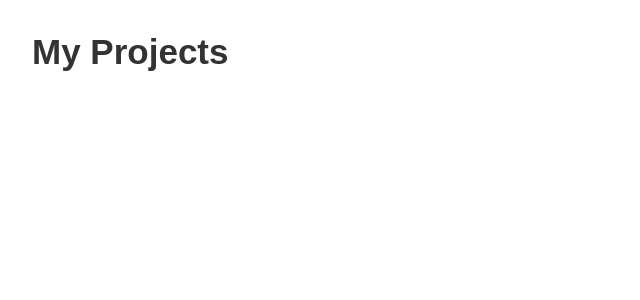
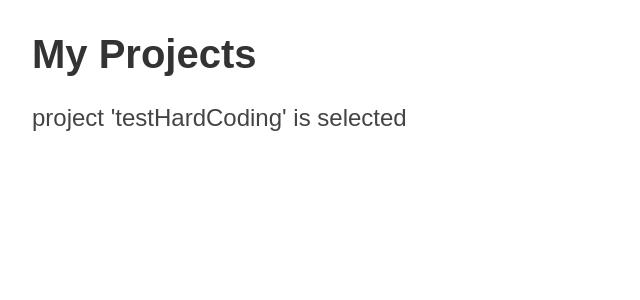
Before and after one commit to lifeModder19135/angular-front-end01, an Angular app: page / in a window 1280 px wide. Shown: the top 300 px of the page, without its empty margins (0-640 px from the left). Built offline with nearby package versions, Linux system fonts and the light colour scheme.

Commit message:
08122020 -- app.component.html line 304 -- Added h2 element encasing interpolation binding to 'project' property, along with a bit of text;

```diff
--- a/src/app/app.component.html
+++ b/src/app/app.component.html
@@ -7,6 +7,7 @@
 <!-- * * * * * * * to get started with your project! * * * * * * * * -->
 <!-- * * * * * * * * * * * * * * * * * * * * * * * * * * * * * * * -->
 
+<!--
 <style>
   :host {
     font-family: -apple-system, BlinkMacSystemFont, "Segoe UI", Roboto, Helvetica, Arial, sans-serif, "Apple Color Emoji", "Segoe UI Emoji", "Segoe UI Symbol";
@@ -297,8 +298,13 @@
     }
   }
 </style>
+-->
 
 <h1>{{title}}</h1>
+<h2>project '{{project}}' is selected</h2>
+
+
+
 
 <!-- Toolbar -->
 <!--
```
